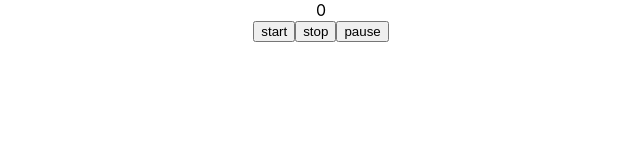
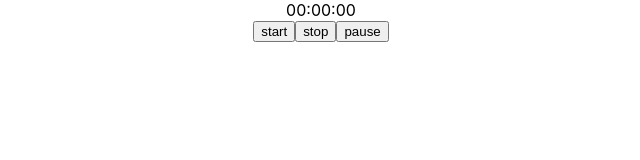
Before and after one commit to saksham695/Machine-Coding, a React (Create React App) app: page / in a window 1280 px wide. Shown: the top 160 px of the page, without its empty margins (319-959 px from the left). Built offline with nearby package versions, Linux system fonts and the light colour scheme.

Commit message:
minor changes

```diff
--- a/src/App.js
+++ b/src/App.js
@@ -22,9 +22,21 @@ function App() {
     clearInterval(timer.current);
   };
 
+  const formatTime = (timeInSeconds) => {
+    const hours = Math.floor(timeInSeconds / 3600);
+    const minutes = Math.floor((timeInSeconds % 3600) / 60);
+    const seconds = timeInSeconds % 60;
+
+    const formattedTime = `${hours.toString().padStart(2, "0")}:${minutes
+      .toString()
+      .padStart(2, "0")}:${seconds.toString().padStart(2, "0")}`;
+
+    return formattedTime;
+  };
+
   return (
     <div className="App">
-      <div>{counter}</div>
+      <div>{formatTime(counter)}</div>
       <button onClick={onStartClick}>start</button>
       <button onClick={onStopClicked}>stop</button>
       <button onClick={onPauseClicked}>pause</button>
```
